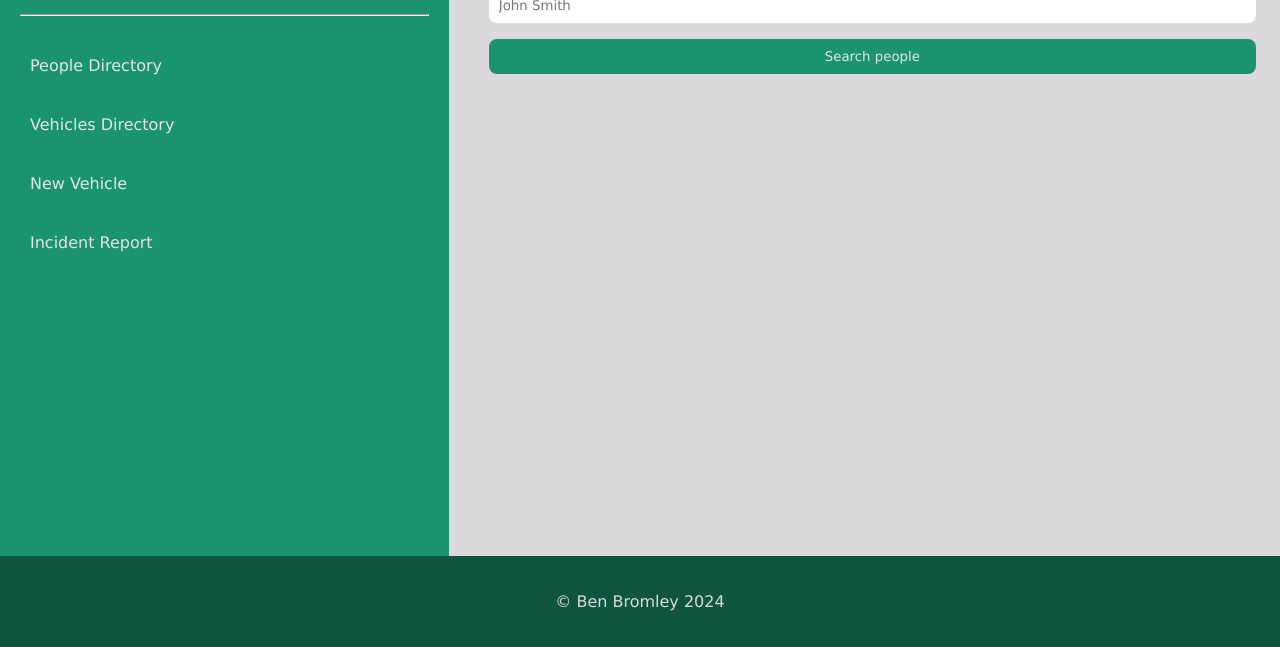
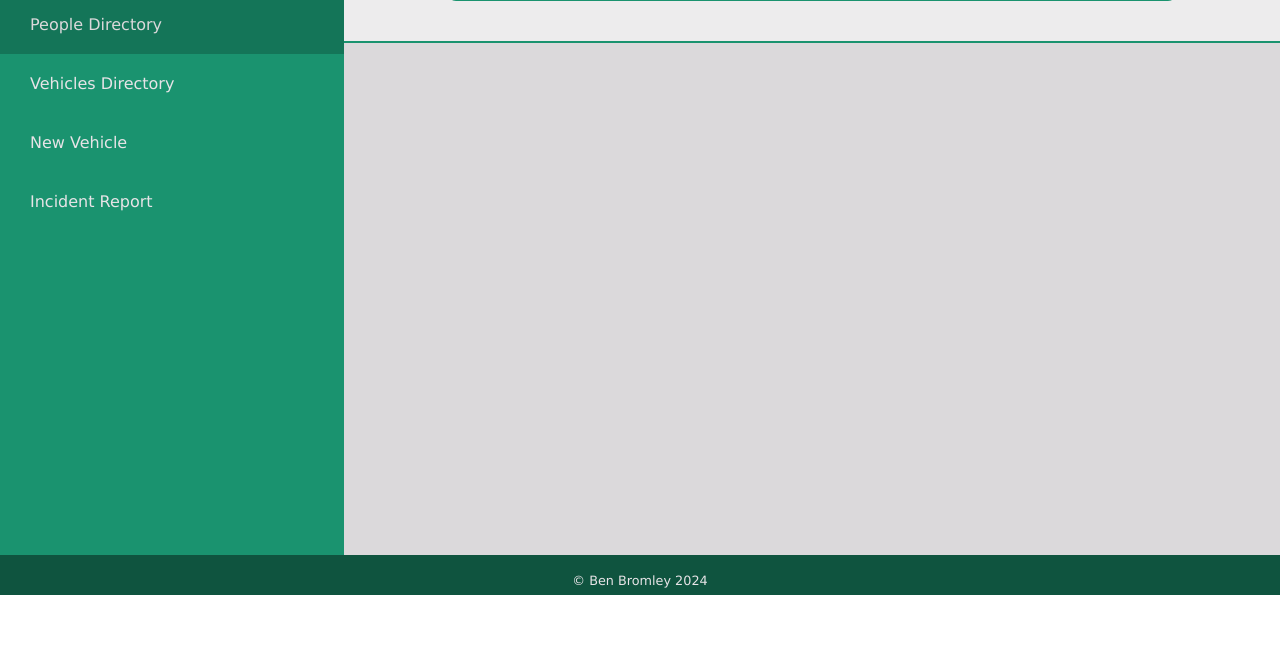
Before and after one commit to Ben-Bromley/UON-COMP-Coursework-2, a plain HTML site: page index.html in a window 1280 px wide. Shown: the part 205-852 px from the top of the page. After the commit the page ends 800 px from the top, so only its background shows below. Drawn offline with nearby package versions, Linux system fonts and the light colour scheme.

Commit message:
styling & formatting

```diff
--- a/app.js
+++ b/app.js
@@ -27,9 +27,11 @@ async function submitPeopleSearch(e) {
 		return (peopleResults.innerHTML = "<p>Person not found</p>");
 	}
 
-	peopleResults.innerHTML = data.map((person) => {
-		return renderPersonCard(person);
-	});
+	peopleResults.innerHTML = data
+		.map((person) => {
+			return renderPersonCard(person);
+		})
+		.join("");
 }
 
 function renderPersonCard(person) {
--- a/index.html
+++ b/index.html
@@ -16,7 +16,9 @@
 					<h2 id="sidebar-title">Navigation</h2>
 					<hr class="hr" />
 					<ul>
-						<li class="navigation-link"><a href="/">People Directory</a></li>
+						<li class="navigation-link active">
+							<a href="/">People Directory</a>
+						</li>
 						<li class="navigation-link">
 							<a href="vehicles.html">Vehicles Directory</a>
 						</li>
@@ -39,7 +41,7 @@
 					/>
 					<input type="submit" id="name-search-submit" value="Search people" />
 				</form>
-				<div id="people-results"></div>
+				<section id="people-results"></section>
 			</section>
 		</main>
 		<footer id="footer">
--- a/style.css
+++ b/style.css
@@ -19,16 +19,24 @@ body * {
 
 body {
 	margin: 0px;
-	height: 80vh;
+	height: 100vh;
+	max-height: 100vh;
+	overflow: hidden;
+	display: flex;
+	flex-direction: column;
 }
 
 /* --- HEADER STYLES --- */
 header#header {
 	background: var(--bg-green-dark);
+	display: flex;
+	align-items: center;
 	padding: 20px;
+	height: 10vh;
 }
 
 header#header h1#page-title {
+	margin: 0px;
 	color: var(--text-light);
 }
 
@@ -36,7 +44,7 @@ header#header h1#page-title {
 main#main-wrapper {
 	display: flex;
 	flex-wrap: wrap;
-	height: 100%;
+	height: 85vh;
 }
 
 /* --- SIDEBAR NAVIGATIOIN --- */
@@ -60,40 +68,46 @@ aside#sidebar nav ul {
 	padding-inline-start: 0;
 }
 
-aside#sidebar nav ul li {
+aside#sidebar nav ul li.navigation-link {
 	list-style: none;
 	width: 100%;
 }
 
-aside#sidebar nav ul li a {
+aside#sidebar nav ul li.navigation-link a {
 	color: var(--text-light);
 	text-decoration: none;
 	display: block;
 	padding: 20px 50px 20px 30px;
 }
 
-aside#sidebar nav ul li a:hover {
+aside#sidebar nav ul li.navigation-link a:hover,
+aside#sidebar nav ul li.navigation-link.active a {
 	color: var(--text-light-hover);
 	background-color: var(--bg-green-hover);
 }
 
 section#content {
-	flex-grow: 2;
+	/* make sure the main content is much larger than sidebar */
+	flex-grow: 5;
 	background: var(--bg-light);
 	min-width: 60ch;
-	padding: 0 2rem;
 }
 
 /* --- SEARCH FORM STYLES --- */
 section#content > form#people-search-form {
-	margin: 4rem auto;
+	background-color: var(--bg-white);
+	display: flex;
+	flex-direction: column;
+	padding: 2rem 6rem;
+	z-index: 2;
+	border-bottom: 2px solid var(--bg-green);
 }
 
 section#content > form#people-search-form > input {
 	padding: 10px;
 	border: none;
 	border-radius: 0.5rem;
-	width: 100%;
+	flex-grow: 1;
 	margin: 0.5rem;
 }
 
@@ -107,6 +121,14 @@ section#content > form#people-search-form > input#name-search-submit:hover {
 }
 
 /* --- PERSON CARD STYLES --- */
+section#people-results {
+	max-height: 65%;
+	overflow: scroll;
+	margin: 0 1rem;
+	padding: 2rem 5rem;
+	z-index: 1;
+}
+
 .person-card {
 	background-color: var(--bg-white);
 	margin: 10px;
@@ -131,7 +153,9 @@ section#content > form#people-search-form > input#name-search-submit:hover {
 
 footer#footer {
 	background: var(--bg-green-dark);
-	color: var(--text-light-hover);
-	padding: 20px;
+	color: var(--text-light);
+	padding: 5px;
+	font-size: 0.8rem;
 	text-align: center;
+	height: 5vh;
 }
```
